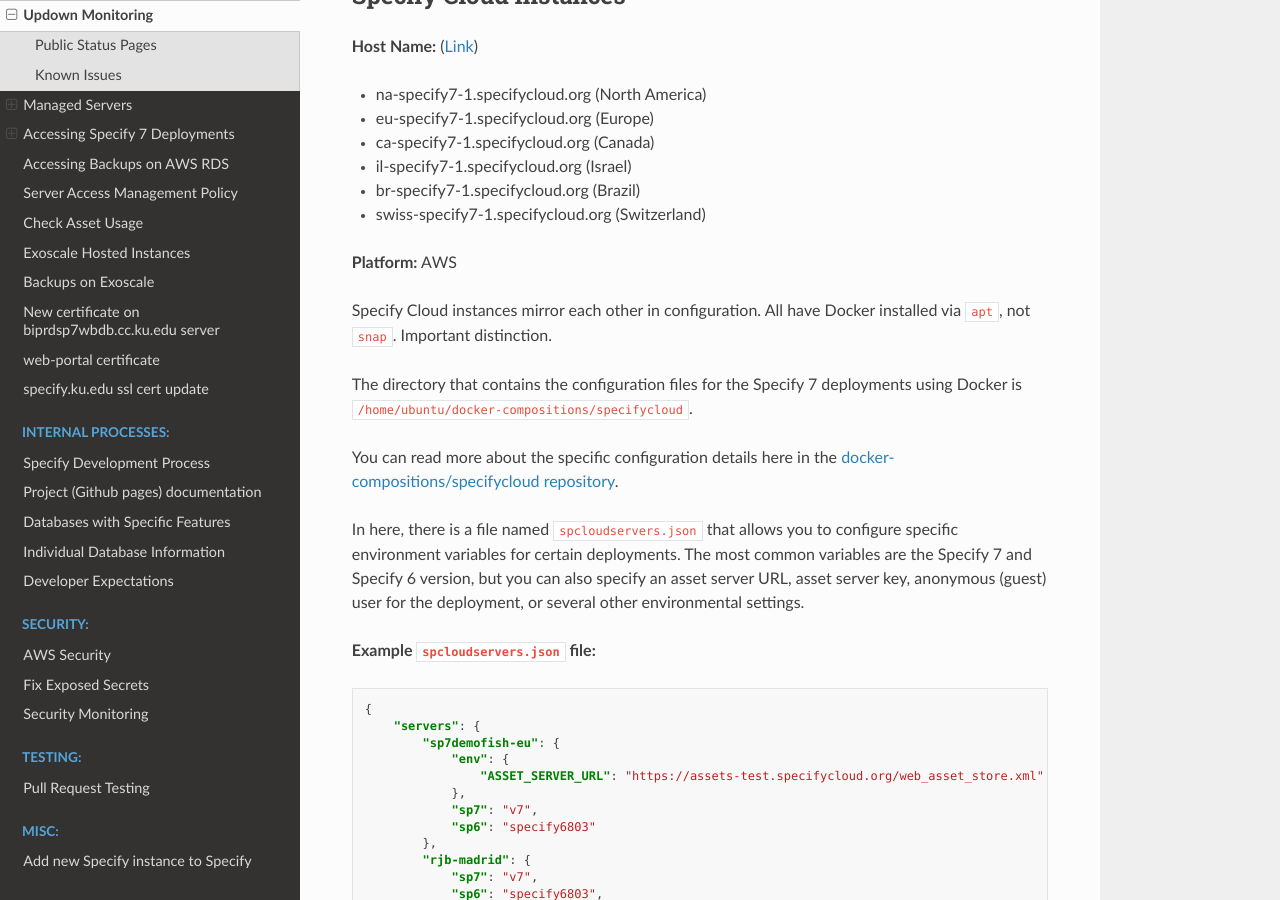
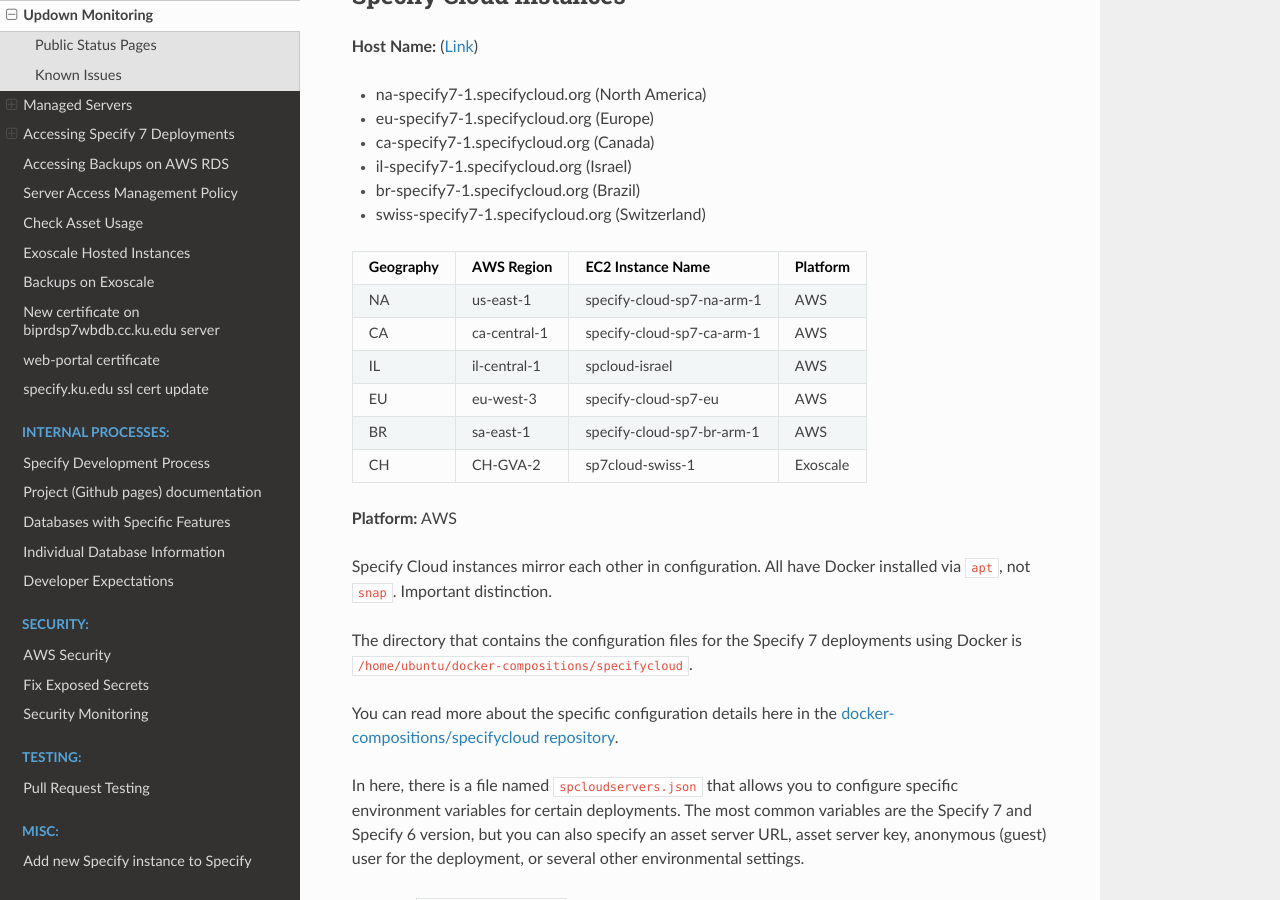
Before and after one commit to specify/specify.github.io, a Sphinx documentation site: the page built from sphinx/server_management/managed_servers.md, in a window 1280 px wide and 900 px high, scrolled down 5570 px. Built offline with Sphinx 7.4.7 and the Read the Docs theme 3.1.0, drawn with Linux system fonts in a browser that asks for light colours.

Commit message:
Add AWS regions and instance names

```diff
--- a/sphinx/server_management/managed_servers.md
+++ b/sphinx/server_management/managed_servers.md
@@ -247,8 +247,19 @@
    - br-specify7-1.specifycloud.org (Brazil)
    - swiss-specify7-1.specifycloud.org (Switzerland)
 
+
+| Geography | AWS Region                | EC2 Instance Name              | Platform   |
+|-----------|---------------------------|--------------------------------|------------|
+| NA        | us-east-1                 | specify-cloud-sp7-na-arm-1     | AWS        |
+| CA        | ca-central-1              | specify-cloud-sp7-ca-arm-1     | AWS        |
+| IL        | il-central-1              | spcloud-israel                 | AWS        |
+| EU        | eu-west-3                 | specify-cloud-sp7-eu           | AWS        |
+| BR        | sa-east-1                 | specify-cloud-sp7-br-arm-1     | AWS        |
+| CH        | CH-GVA-2       | sp7cloud-swiss-1               | Exoscale   |
+
+
+
 **Platform:** AWS
-
 
 
 Specify Cloud instances mirror each other in configuration. All have Docker installed via `apt`, not `snap`.  Important distinction.
```
